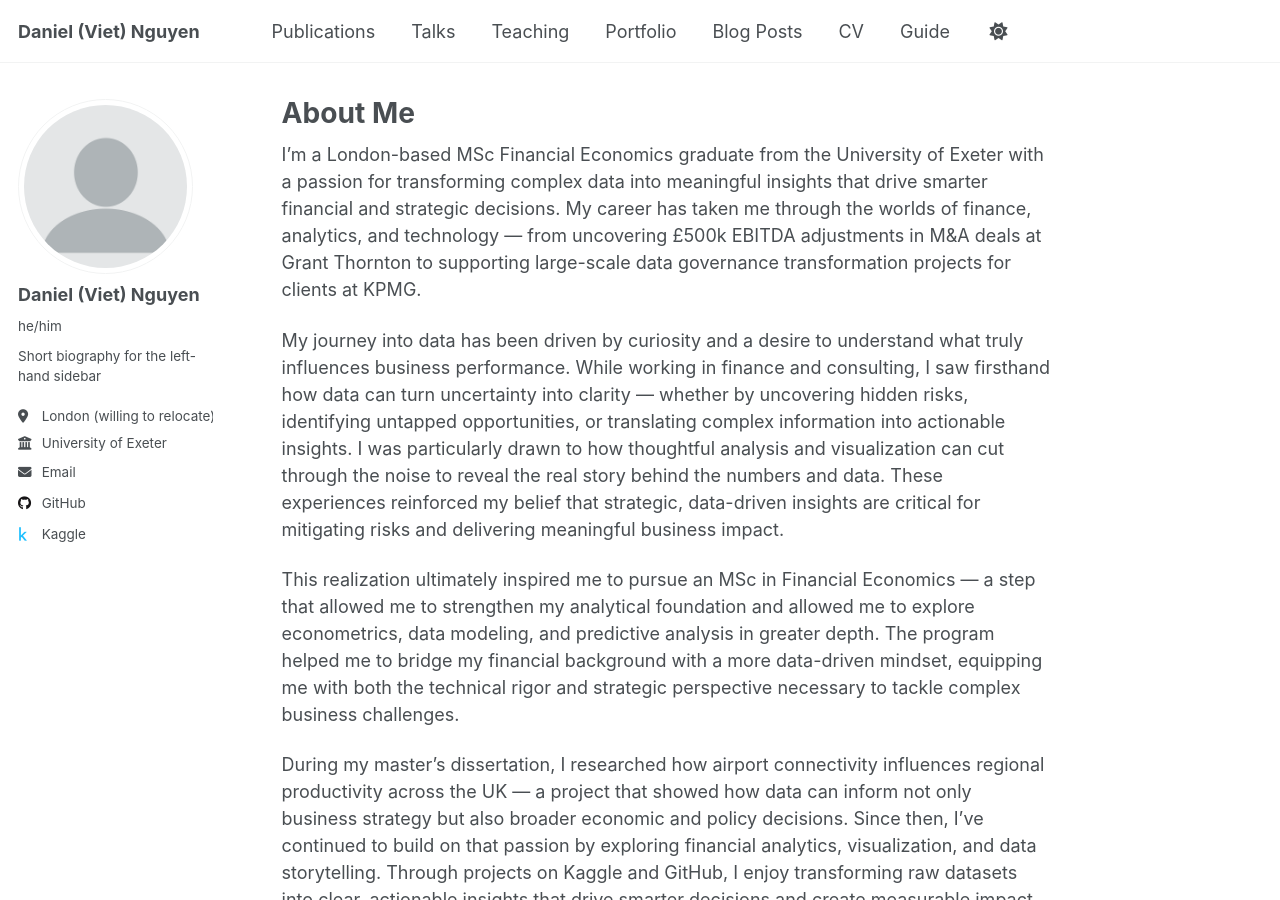
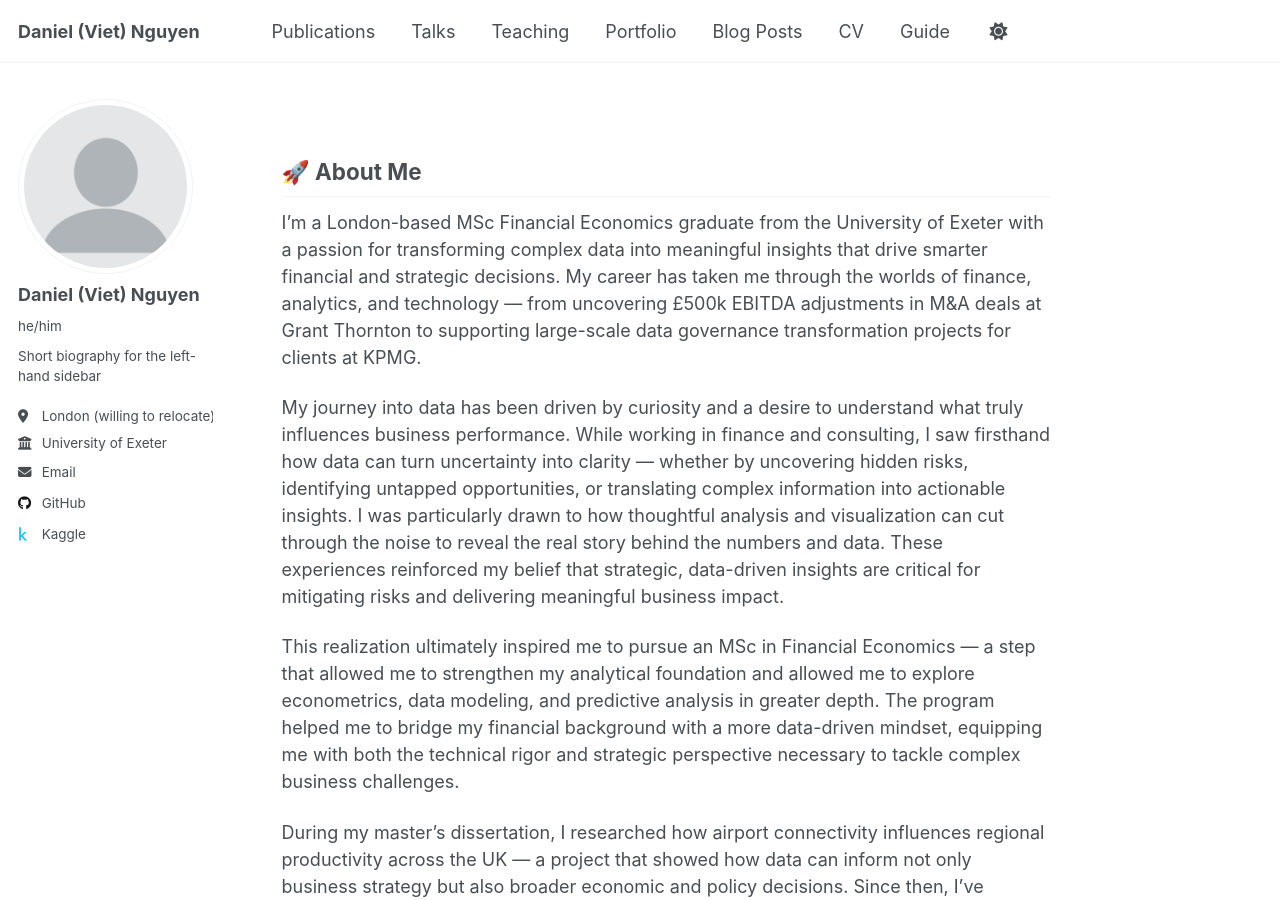
Before and after one commit to Danny-NG-9999/Danny-NG-9999.github.io, a Jekyll site: the page built from _pages/about.md, in a window 1280 px wide and 900 px high. Built offline with Jekyll 4.4.1, drawn with Linux system fonts in a browser that asks for light colours; a script that is not in the unit is left out.

Commit message:
rendering

```diff
--- a/_pages/about.md
+++ b/_pages/about.md
@@ -1,12 +1,13 @@
 ---
 permalink: /
-title: "About Me"
+title: ""
 author_profile: true
 redirect_from:
   - /about/
   - /about.html
 ---
 
+## 🚀 About Me
 I’m a London-based MSc Financial Economics graduate from the University of Exeter with a passion for transforming complex data into meaningful insights that drive smarter financial and strategic decisions. My career has taken me through the worlds of finance, analytics, and technology — from uncovering £500k EBITDA adjustments in M&A deals at Grant Thornton to supporting large-scale data governance transformation projects for clients at KPMG.
 
 My journey into data has been driven by curiosity and a desire to understand what truly influences business performance. While working in finance and consulting, I saw firsthand how data can turn uncertainty into clarity — whether by uncovering hidden risks, identifying untapped opportunities, or translating complex information into actionable insights. I was particularly drawn to how thoughtful analysis and visualization can cut through the noise to reveal the real story behind the numbers and data. These experiences reinforced my belief that strategic, data-driven insights are critical for mitigating risks and delivering meaningful business impact.
```
